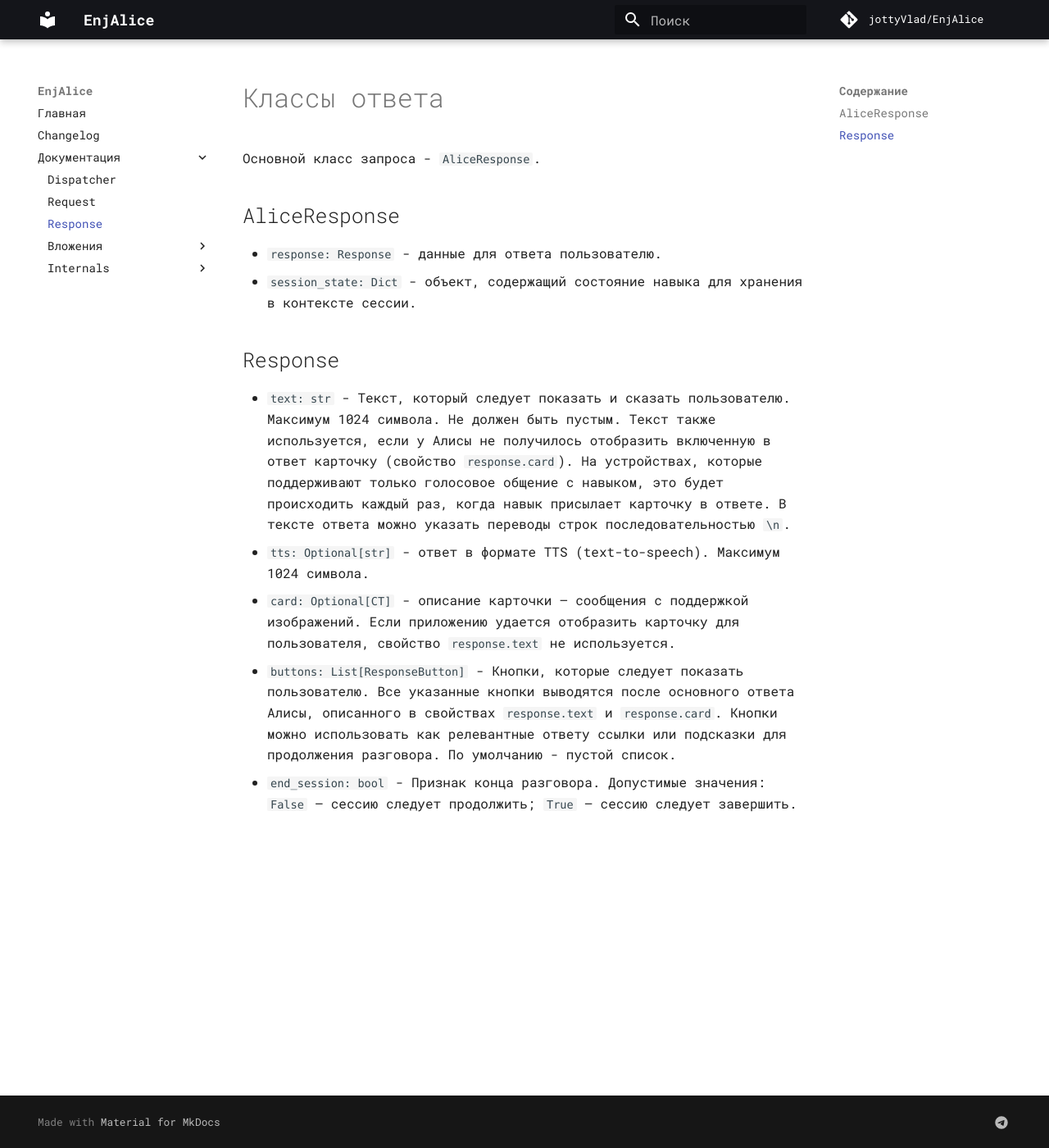
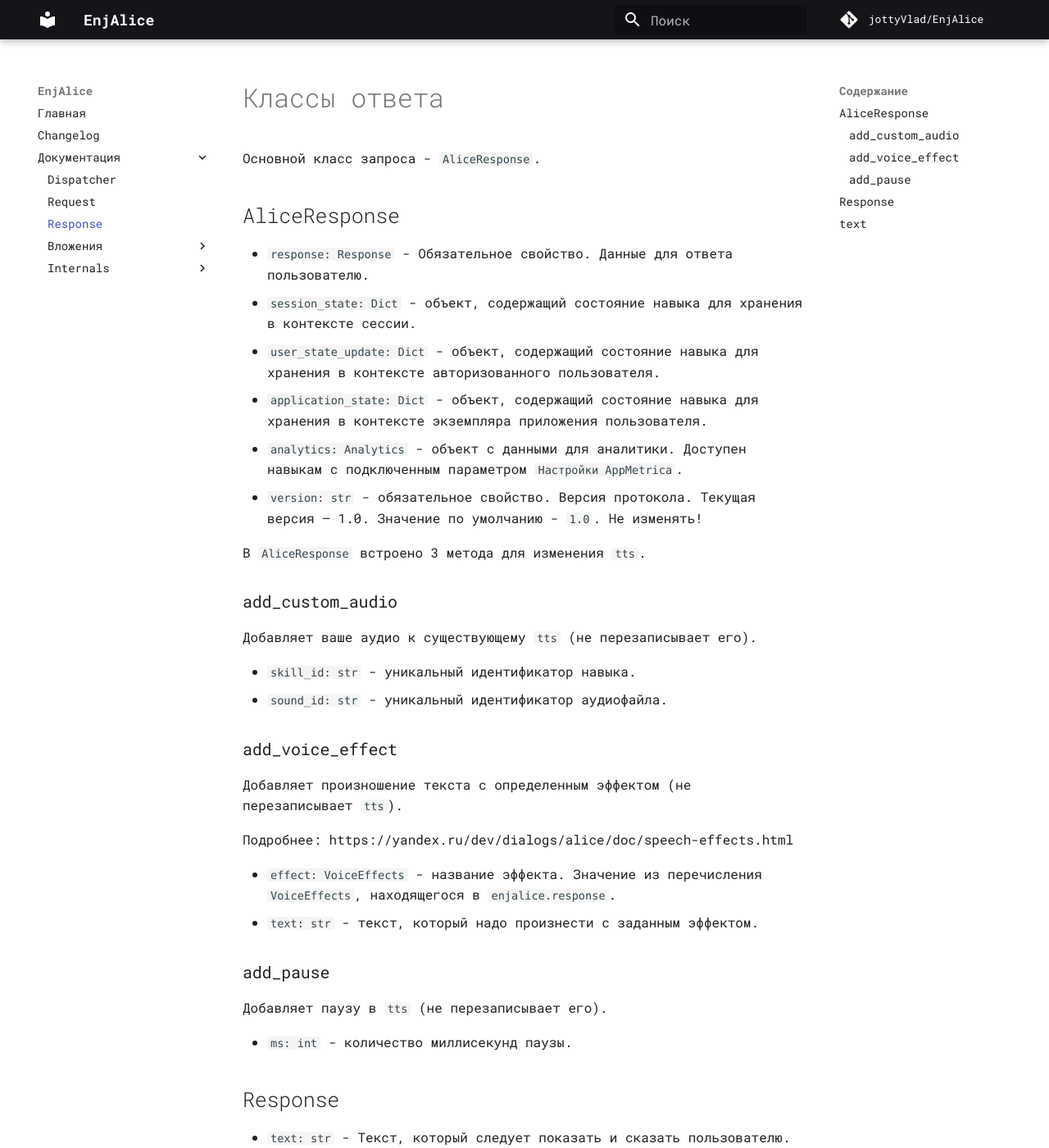
Before and after one commit to jottyVlad/EnjAlice, an MkDocs documentation site: the page built from docs/docs/response.md, in a window 1280 px wide and 1400 px high. Shown: the whole window at 82% size. Built offline with MkDocs 1.6.1 and Material for MkDocs 9.7.7, drawn with Linux system fonts in a browser that asks for light colours; some web fonts are replaced; comment, search, counter and statistics services are not loaded; some of the changed text lies outside the part shown.

Commit message:
Updated docs

````diff
--- a/docs/docs/response.md
+++ b/docs/docs/response.md
@@ -4,19 +4,48 @@
 
 ## AliceResponse
 
-- `response: Response` - данные для ответа пользователю.
-- `session_state: Dict` - объект, содержащий состояние
-навыка для хранения в контексте сессии.
+- `response: Response` - Обязательное свойство. Данные для ответа пользователю.
+- `session_state: Dict` - объект, содержащий состояние навыка для хранения в контексте сессии.
+- `user_state_update: Dict` - объект, содержащий состояние навыка для хранения в контексте авторизованного пользователя.
+- `application_state: Dict` - объект, содержащий состояние навыка для хранения в контексте экземпляра приложения
+  пользователя.
+- `analytics: Analytics` - объект с данными для аналитики. Доступен навыкам с подключенным параметром
+  `Настройки AppMetrica`.
+- `version: str` - обязательное свойство. Версия протокола. Текущая версия — 1.0. Значение по умолчанию - `1.0`. Не
+  изменять!
+
+В `AliceResponse` встроено 3 метода для изменения `tts`.
+
+### add_custom_audio
+
+Добавляет ваше аудио к существующему `tts`
+(не перезаписывает его).
+
+- `skill_id: str` - уникальный идентификатор навыка.
+- `sound_id: str` - уникальный идентификатор аудиофайла.
+
+### add_voice_effect
+
+Добавляет произношение текста с определенным эффектом
+(не перезаписывает `tts`).
+
+Подробнее: https://yandex.ru/dev/dialogs/alice/doc/speech-effects.html
+
+- `effect: VoiceEffects` - название эффекта. Значение из перечисления `VoiceEffects`, находящегося в
+  `enjalice.response`.
+- `text: str` - текст, который надо произнести с заданным эффектом.
+
+### add_pause
+
+Добавляет паузу в `tts` (не перезаписывает его).
+
+- `ms: int` - количество миллисекунд паузы.
 
 ## Response
 
-- `text: str` - Текст, который следует показать
-и сказать пользователю. Максимум 1024 символа.
-Не должен быть пустым. Текст также используется,
-если у Алисы не получилось отобразить
-включенную в ответ карточку
-(свойство `response.card`). На устройствах,
-которые поддерживают только голосовое общение с навыком,
+- `text: str` - Текст, который следует показать и сказать пользователю. Максимум 1024 символа. Не должен быть пустым.
+  Текст также используется, если у Алисы не получилось отобразить включенную в ответ карточку
+  (свойство `response.card`). На устройствах, которые поддерживают только голосовое общение с навыком,
 это будет происходить каждый раз, когда навык присылает
 карточку в ответе. В тексте ответа можно указать
 переводы строк последовательностью `\n`.
@@ -26,13 +55,32 @@ TTS (text-to-speech). Максимум 1024 символа.
 сообщения с поддержкой изображений.
 Если приложению удается отобразить карточку
 для пользователя, свойство `response.text` не используется.
-- `buttons: List[ResponseButton]` - Кнопки, которые
-следует показать пользователю. Все указанные кнопки
-выводятся после основного ответа Алисы, описанного в
-свойствах `response.text` и `response.card`.
-Кнопки можно использовать как релевантные ответу
-ссылки или подсказки для продолжения разговора.
-По умолчанию - пустой список.
-- `end_session: bool` - Признак конца разговора.
-Допустимые значения: `False` — сессию следует продолжить;
-`True` — сессию следует завершить.
+- `buttons: List[ResponseButton]` - Кнопки, которые следует показать пользователю. Все указанные кнопки выводятся после
+  основного ответа Алисы, описанного в свойствах `response.text` и `response.card`. Кнопки можно использовать как
+  релевантные ответу ссылки или подсказки для продолжения разговора. По умолчанию - пустой список.
+- ```
+  directives: Optional[Union[
+        DirectiveStartPurchase,
+        DirectiveConfirmPurchase
+    ]]
+  ```
+  Директива.
+- `end_session: bool` - Признак конца разговора. Допустимые значения: `False` — сессию следует продолжить;
+  `True` — сессию следует завершить.
+
+## text
+
+Функция, создающая из `text`, `tts` и `end_session`
+экземпляр `AliceResponse`.
+
+- `msg: str` - обязательное свойство. Текст, который следует показать и сказать пользователю. Максимум 1024 символа. Не
+  должен быть пустым. Текст также используется, если у Алисы не получилось отобразить включенную в ответ карточку
+  (свойство `response.card`). На устройствах, которые поддерживают только голосовое общение с навыком, это будет
+  происходить каждый раз, когда навык присылает карточку в ответе. В тексте ответа можно указать переводы строк
+  последовательностью `\n`.
+- `tts: str` - ответ в формате TTS (text-to-speech). Максимум 1024 символа. Будет произноситься навыком, если
+  строка `tts` не пустой. По умолчанию пустая строка. Подробнее:
+  https://yandex.ru/dev/dialogs/alice/doc/speech-tuning.html
+- `end_session: bool` - признак конца разговора. Допустимые значения:
+  `False` — сессию следует продолжить;
+  `True` — сессию следует завершить.
````
Also changed, not shown: docs/docs/internals/intent_handler.md (+1 -1 lines), docs/docs/request.md (+23 -31 lines).
